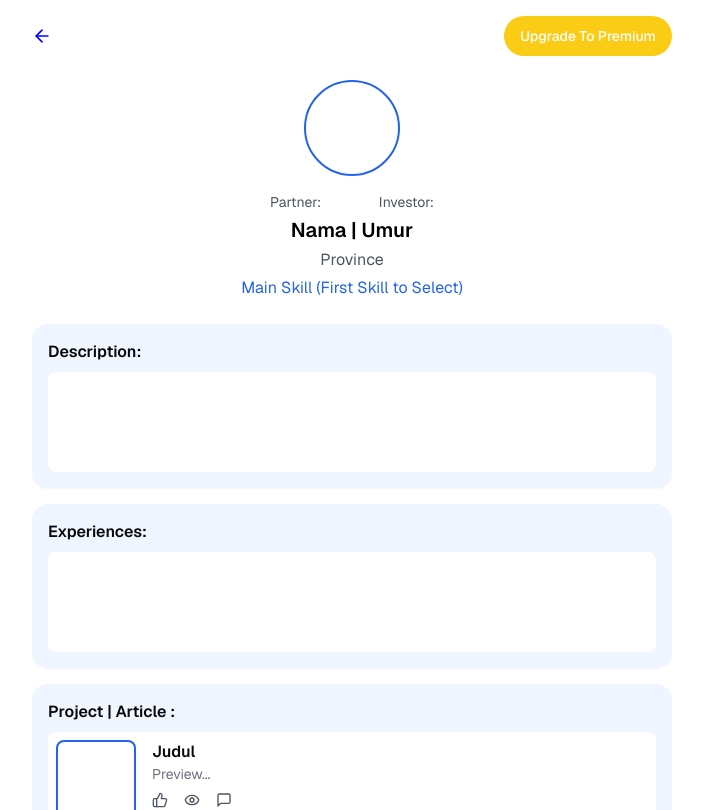
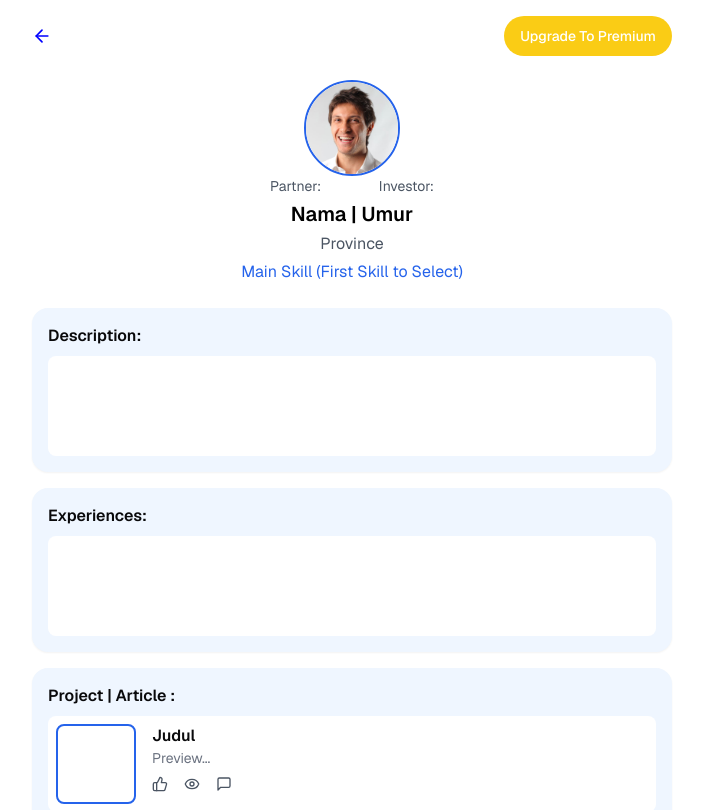
Before and after one commit to arkhanardana/satu-langkah, a Next.js app: page /view-profile in a window 1280 px wide. Shown: the top 810 px of the page, without its empty margins (288-991 px from the left). Built offline with nearby package versions, Linux system fonts and the light colour scheme.

Commit message:
add chat partner and group page

```diff
--- a/app/view-profile/page.tsx
+++ b/app/view-profile/page.tsx
@@ -2,6 +2,7 @@ import Link from "next/link"
 import { ArrowLeft, ThumbsUp, Eye, MessageSquare } from "lucide-react"
 import { Button } from "@/components/ui/button"
 import { Card } from "@/components/ui/card"
+import { Avatar, AvatarFallback, AvatarImage } from "@/components/ui/avatar"
 
 export default function ViewProfilePage() {
    return (
@@ -21,7 +22,10 @@ export default function ViewProfilePage() {
 
             {/* Profile Section */}
             <div className="flex flex-col items-center mb-6">
-               <div className="w-24 h-24 rounded-full border-2 border-blue-600 mb-4"></div>
+               <Avatar className="h-24 w-24">
+                  <AvatarFallback>G</AvatarFallback>
+                  <AvatarImage src="/images/john.jpg" alt="My Profile" />
+               </Avatar>
                <div className="text-center">
                   <div className="text-sm text-gray-600 mb-1 flex justify-around">
                      <p>Partner:</p>
```
